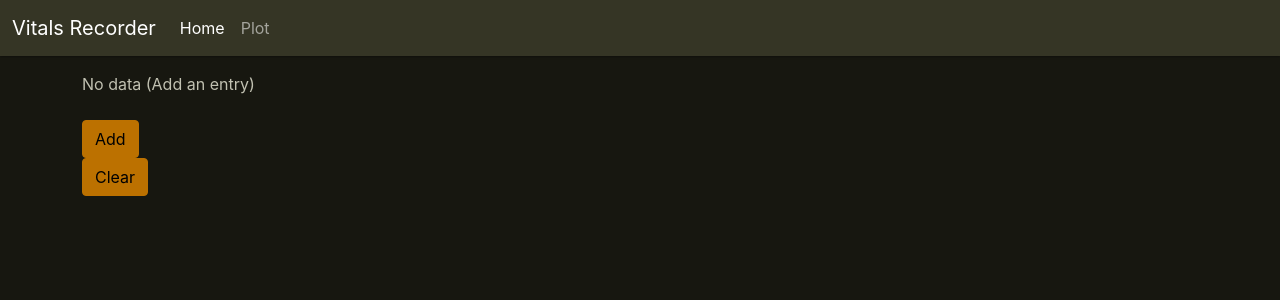
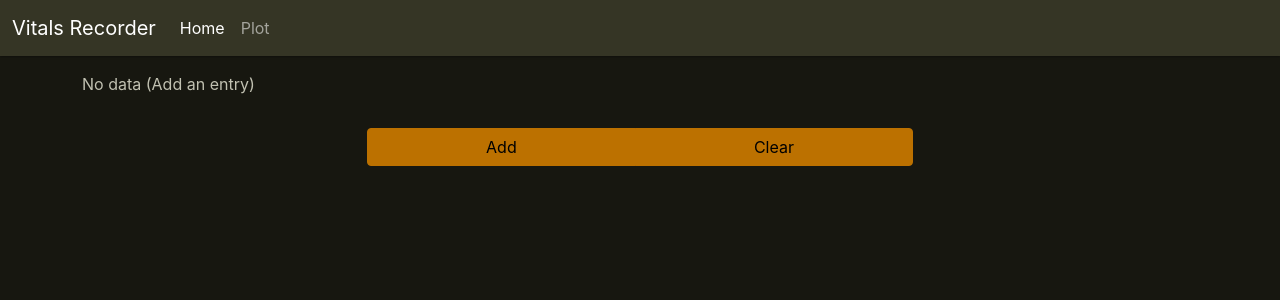
Before and after one commit to chrisvrose/bdrec, a Next.js app: page / in a window 1280 px wide. Shown: the top 300 px of the page. Built offline with nearby package versions, Linux system fonts and the light colour scheme.

Commit message:
[add] styles for item button

```diff
--- a/components/Header.tsx
+++ b/components/Header.tsx
@@ -2,7 +2,6 @@ import type { FC } from 'react';
 import Head from 'next/head';
 import Link from 'next/link';
 import { Container, Nav, Navbar, NavDropdown } from 'react-bootstrap';
-import styles from '../styles/Header.module.scss';
 
 /** Props for header */
 export type HeaderProps = {
--- a/components/ItemsView.tsx
+++ b/components/ItemsView.tsx
@@ -1,11 +1,12 @@
 import type { FC, ReactChild } from 'react';
 import { useState } from 'react';
-import { Accordion, Button } from 'react-bootstrap';
+import { Accordion, Button, ButtonGroup, Col, Container, Row } from 'react-bootstrap';
 import { pageSizes } from '../lib/constants';
 import { IDBItemHandler } from '../lib/idbWrapper';
 import { Item } from '../lib/Item';
 import { useIDBFetcher } from '../lib/miscSwr';
 import { ItemView } from './ItemView';
+import Link from 'next/link';
 
 export const ItemsView: FC = function () {
     const { data, error, mutate } = useIDBFetcher(
@@ -15,6 +16,7 @@ export const ItemsView: FC = function () {
         pageSizes,
         { refreshInterval: 2000 }
     );
+    const updateData = () => mutate(undefined, true);
 
     let dataFragment: ReactChild;
     if (error) {
@@ -41,25 +43,37 @@ export const ItemsView: FC = function () {
             {dataFragment}
 
             <br />
+
+            <Row style={{ textAlign: 'center' }} md={8}>
+                <Col md={{span: 6,offset:3}}>
+                    <ButtonGroup
+                        aria-label="Buttons"
+                        className="full-width spacer-top-margin"
+                    >
+                        {/* <Button onClick={()=>{}}>Add</Button> */}
                         <Button
-                onClick={(e) => {
+                            onClick={() => {
                                 IDBItemHandler.add(Item(0));
-                    mutate(undefined, true);
+                                updateData();
                             }}
                         >
                             Add
                         </Button>
-            <br />
+                        {/* <br /> */}
 
                         <Button
-                onClick={(e) => {
+                            onClick={() => {
                                 IDBItemHandler.clear();
-                    mutate(undefined, true);
+                                updateData();
                             }}
                         >
                             Clear
                         </Button>
-            <br />
+
+                    </ButtonGroup>
+                </Col>
+            </Row>
+
         </>
     );
 };
--- a/package.json
+++ b/package.json
@@ -4,6 +4,7 @@
     "private": true,
     "scripts": {
         "dev": "next dev",
+        "watch":"tsc --noEmit --watch",
         "build": "next build",
         "start": "next start",
         "lint": "next lint",
--- a/pages/index.tsx
+++ b/pages/index.tsx
@@ -7,7 +7,7 @@ const Home: NextPage = () => {
     return (
         <>
             <Header title="Log" activeKey="home" />
-            <Container>
+            <Container >
                 <ItemsView />
             </Container>
         </>
```
Also changed, not shown: 1 other file (tests, documents, lock files or other folders). Lines whose indentation alone changed are shown as unchanged.
